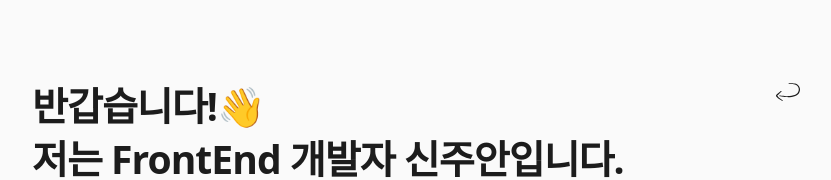
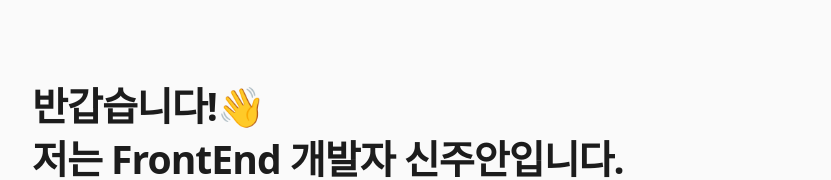
Before and after one commit to shinju4n/tech-blog, a Next.js app: page /resume in a window 1280 px wide. Shown: the top 180 px of the page, without its empty margins (224-1055 px from the left). Built offline with nearby package versions, Linux system fonts and the light colour scheme.

Commit message:
feat : 이력서 뒤로가기 숨김 분기 처리 수정

```diff
--- a/app/(resume)/resume/page.tsx
+++ b/app/(resume)/resume/page.tsx
@@ -16,14 +16,14 @@ import SuwonUniv from '@/components/resume/other-experience/suwon-univ';
 import { cn } from '@/lib/utils';
 
 interface ResumeProps {
-  searchParams: Record<'type', 'resume'>;
+  searchParams: Record<'type', 'blog'>;
 }
 
 const Resume: NextPage<ResumeProps> = ({ searchParams }) => {
   return (
     <>
       <div className="py-20 relative">
-        <Link href={'/posts'} className={cn('absolute right-0', searchParams.type === 'resume' ? 'hidden' : 'block')}>
+        <Link href={'/posts'} className={cn('absolute right-0', searchParams.type === 'blog' ? 'block' : 'hidden')}>
           <GoBackIcon />
         </Link>
         <Typography size="h1">
```
